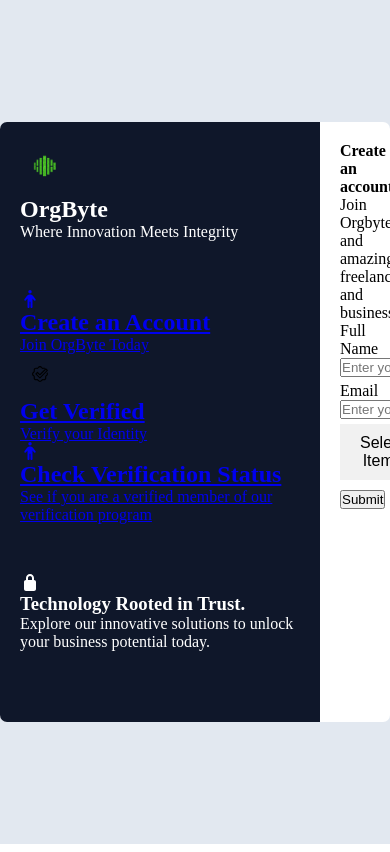
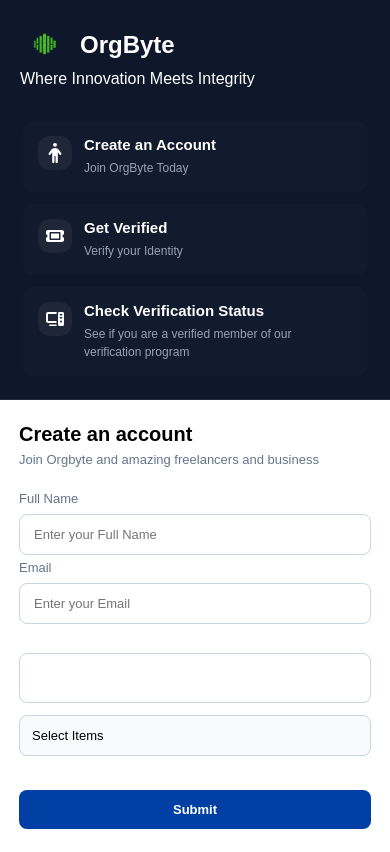
Before and after one commit to hungrie10/richards-orgy-bytes-verification-task, a React (Vite) app in the folder frontend/: page / in a window 390 px wide. Built offline with nearby package versions, Linux system fonts and the light colour scheme.

Commit message:
Rounded up Styling

```diff
--- a/frontend/src/App.css
+++ b/frontend/src/App.css
@@ -2,6 +2,14 @@
   margin: 0;
   padding: 0;
   box-sizing: border-box;
+}
+
+*::-webkit-scrollbar {
+  display: none;
+}
+
+body {
+  font-family: Arial, Helvetica, sans-serif;
 }
 
 #main_page {
@@ -29,7 +37,6 @@
   display: flex;
   flex-direction: column;
   gap: 9%;
-    /* justify-content: space-around; */
 }
 
 #inner_main aside li {
@@ -38,33 +45,245 @@
 
 #org_byte_forms {
   flex: 1;
-  padding: 20px;
   overflow-y: auto;
+}
+
+.sidebar_links {
+  display: flex;
+  flex-direction: column;
+  gap: 16px;
+  padding: 3px;
+  list-style: none;
+}
+
+/* CARD */
+.sidebar_links li a {
+  display: flex;
+  align-items: flex-start;
+  gap: 16px;
+  padding: 7px;
+
+  text-decoration: none;
+  color: white;
+
+  border-radius: 10px;
+
+  background: #1e293b36;
+  border: solid 0.015px #ffffff00;
+
+  transition: 0.25s ease;
+}
+
+/* HOVER EFFECT */
+.sidebar_links li a:hover {
+  border: solid 0.015px #ffffff2b;
+  /* transform: translateY(-2px); */
+
+  background: linear-gradient(135deg, #ffffff09);
+}
+
+/* ICON */
+.sidebar_links li a svg,
+.sidebar_links li a img {
+  flex-shrink: 0;
+
+  width: 22px;
+  height: 22px;
+
+  padding: 10px;
+
+  border-radius: 12px;
+
+  background: rgba(255, 255, 255, 0.05);
+}
+
+/* TEXT */
+.sidebar_links li a span {
+  display: flex;
+  flex-direction: column;
+  gap: 6px;
+}
+
+.sidebar_links li a h2 {
+  font-size: 16px;
+  margin: 0;
+}
+
+.sidebar_links li a p {
+  margin: 0;
+
+  font-size: 13px;
+  line-height: 1.5;
+
+  color: #94a3b8;
+}
+
+.my_forms {
+  height: 100%;
+  padding: 5%;
+}
+
+
+
+.my_forms form {
+  /* border: solid; */
+  height: 100%;
+  padding: 3px;
+  display: flex;
+  flex-direction: column;
+  justify-content: center;
+  gap: 50px;
+}
+
+.my_forms form h1 {
+  font-size: 24px;
+  margin-bottom: 6px;
+}
+
+.my_forms form p {
+  color: #64748b;
+  font-size: 14px;
+}
+
+.my_forms form div {
+  /* border: solid; */
+}
+
+.my_forms form label {
+  display: flex;
+  flex-direction: column;
+  gap: 8px;
+  font-size: 14px;
+  color: #334155;
+}
+
+.my_forms form input {
+  width: 100%;
+  padding: 12px 14px;
+  border: 1px solid #cbd5e1;
+  border-radius: 8px;
+  outline: none;
+  transition: 0.2s ease;
+}
+
+.my_forms form input:focus {
+  border-color: #3b82f6;
+  box-shadow: 0 0 0 3px rgba(59, 130, 246, 0.15);
+}
+
+.my_forms form button[type="submit"] {
+  padding: 12px;
+  border: none;
+  border-radius: 8px;
+  background: #003fa3;
+  color: white;
+  font-weight: 600;
+  cursor: pointer;
+  transition: 0.2s ease;
+}
+
+.my_forms form button:hover {
+  background: #1e293b;
+  color: white;
+}
+
+.dropdown-wrapper {
+  width: 100%;
+  display: flex;
+  flex-direction: column;
+  gap: 12px;
+}
+
+.selected-box {
+  min-height: 50px;
+  padding: 12px;
+
+  border: 1px solid #cbd5e1;
+  border-radius: 8px;
+
+  background: white;
+
+  display: flex;
+  align-items: center;
+
+  font-size: 14px;
+  color: #334155;
+
+  overflow-x: auto;
 }
 
 .dropdown {
   position: relative;
-  display: inline-block;
+  width: 100%;
 }
+
 .dropbtn {
-  background-color: #f1f1f1;
-  color: black;
-  padding: 10px 20px;
-  font-size: 16px;
-  border: none;
+  width: 100%;
+  padding: 12px;
+  border: 1px solid #cbd5e1;
+  border-radius: 8px;
+  background: #f8fafc;
   cursor: pointer;
+  font-size: 14px;
+  text-align: left;
 }
+
 .dropdown-content {
   display: none;
   position: absolute;
-  min-width: 160px;
-  border: 1px solid #ddd;
-  z-index: 1;
+  top: 110%;
+  left: 0;
+  width: 100%;
+  max-height: 220px;
   overflow-y: auto;
+  background: white;
+  border: 1px solid #cbd5e1;
+  border-radius: 8px;
+  padding: 10px;
+  box-shadow: 0 10px 25px rgba(0, 0, 0, 0.08);
+  z-index: 100;
 }
+
 .dropdown:hover .dropdown-content {
-  display: block;
+  display: flex;
+  flex-direction: column;
+  gap: 10px;
 }
+
+.dropdown-content label {
+  display: flex;
+  align-items: center;
+  gap: 10px;
+
+  cursor: pointer;
+}
+
+.dropdown-content label input {
+  width: 16px;
+  height: 16px;
+
+  margin: 0;
+}
+
+.job_picks {
+  display: flex;
+  flex-wrap: wrap;
+  gap: 10px;
+  padding: 0;
+  margin: 0;
+  list-style: none;
+}
+
+.job_picks li {
+  padding: 8px 14px;
+  background: #dbeafe;
+  color: #1e3a8a;
+  border-radius: 999px;
+  font-size: 14px;
+  font-weight: 500;
+  border: 1px solid #93c5fd;
+}
+
 input[type="checkbox"] {
   margin-right: 5px;
 }
@@ -75,3 +294,140 @@
 .submit-btn {
   margin-top: 10px;
 }
+
+
+
+@media (max-width: 950px) {
+  #main_page {
+    padding: 20px;
+  }
+
+  #inner_main {
+    width: 100%;
+    height: auto;
+    min-height: 600px;
+  }
+
+  #inner_main aside {
+    width: 280px;
+  }
+}
+
+
+
+@media (max-width: 768px) {
+
+  #main_page {
+    padding: 15px;
+    align-items: flex-start;
+  }
+
+  #inner_main {
+    flex-direction: column;
+    width: 100%;
+    height: auto;
+  }
+
+  #inner_main aside {
+    width: 100%;
+    gap: 30px;
+
+    border-bottom: 1px solid rgba(255,255,255,0.08);
+  }
+
+  #inner_main aside div span {
+    display: flex;
+    align-items: center;
+    gap: 10px;
+  }
+
+  .sidebar_links {
+    gap: 12px;
+  }
+
+  .sidebar_links li a {
+    padding: 14px;
+  }
+
+  .sidebar_links li a h2 {
+    font-size: 15px;
+  }
+
+  .sidebar_links li a p {
+    font-size: 12px;
+  }
+
+
+  #org_byte_forms {
+    width: 100%;
+  }
+
+  .my_forms {
+    padding: 25px 20px;
+  }
+
+  .my_forms form {
+    gap: 30px;
+  }
+
+  .my_forms form h1 {
+    font-size: 22px;
+  }
+
+
+  .dropdown-content {
+    max-height: 180px;
+  }
+
+
+  .job_picks li {
+    font-size: 12px;
+    padding: 7px 12px;
+  }
+}
+
+
+@media (max-width: 480px) {
+
+  #main_page {
+    padding: 0;
+  }
+
+  #inner_main {
+    border-radius: 0;
+    min-height: 100vh;
+  }
+
+  .my_forms {
+    padding: 20px 16px;
+  }
+
+  .my_forms form {
+    gap: 24px;
+  }
+
+  .my_forms form h1 {
+    font-size: 20px;
+  }
+
+  .my_forms form p {
+    font-size: 13px;
+  }
+
+  .sidebar_links li a {
+    gap: 12px;
+  }
+
+  .sidebar_links li a svg,
+  .sidebar_links li a img {
+    width: 18px;
+    height: 18px;
+    padding: 8px;
+  }
+
+  .dropbtn,
+  .my_forms form input,
+  .my_forms form button {
+    font-size: 13px;
+  }
+}
--- a/frontend/src/App.jsx
+++ b/frontend/src/App.jsx
@@ -1,6 +1,6 @@
 import { Link, Routes, Route } from "react-router-dom";
 import { FontAwesomeIcon } from "@fortawesome/react-fontawesome";
-import { faPerson } from "@fortawesome/free-solid-svg-icons";
+import { faComputer, faPerson, faTicket } from "@fortawesome/free-solid-svg-icons";
 import { faLock } from "@fortawesome/free-solid-svg-icons";
 import { useState } from "react";
 import logo from "../public/logo.png";
@@ -22,7 +22,7 @@
             <p>Where Innovation Meets Integrity</p>
           </div>
 
-          <ul>
+          <ul className="sidebar_links">
             <li>
               <Link to={"/"}>
                 <FontAwesomeIcon icon={faPerson} />
@@ -34,7 +34,7 @@
             </li>
             <li>
               <Link to={"/verified"}>
-                <img src={verifiy} width={40} alt="" />
+                <FontAwesomeIcon icon={faTicket} />
                 <span>
                   <h2>Get Verified</h2>
                   <p>Verify your Identity</p>
@@ -43,7 +43,7 @@
             </li>
             <li>
               <Link to={"/signin"}>
-                <FontAwesomeIcon icon={faPerson} />
+                <FontAwesomeIcon icon={faComputer} />
                 <span>
                   <h2>Check Verification Status</h2>
                   <p>
@@ -54,14 +54,7 @@
             </li>
           </ul>
 
-          <article>
-            <FontAwesomeIcon icon={faLock} />
-            <span>
-              <h3>Technology Rooted in Trust.</h3>
-              <p> Explore our innovative solutions to unlock your business potential today.</p>
-              <p></p>
-            </span>
-          </article>
+
         </aside>
         <section id="org_byte_forms">
           <Routes>
--- a/frontend/src/pages/Create.jsx
+++ b/frontend/src/pages/Create.jsx
@@ -58,8 +58,11 @@
   return (
     <section className="my_forms">
       <form>
-        <h1>Create an account</h1>
-        <p>Join Orgbyte and amazing freelancers and business</p>
+        <div>
+          <h1>Create an account</h1>
+          <p>Join Orgbyte and amazing freelancers and business</p>
+        </div>
+
         <div>
           <label>
             <p>Full Name</p>
@@ -70,9 +73,16 @@
             <input type="email" placeholder="Enter your Email" />
           </label>
         </div>
-        <div>
+
+        <div className="dropdown-wrapper">
+          <div className="selected-box">
+            <ul className="job_picks">{selectedItems?.map((i) => <li>{i}</li>)}</ul>
+          </div>
+
           <div className="dropdown">
-            <button className="dropbtn">Select Items</button>
+            <button type="button" className="dropbtn">
+              Select Items
+            </button>
 
             <div className="dropdown-content">
               {items.map((item) => (
@@ -82,16 +92,15 @@
                     checked={selectedItems.includes(item)}
                     onChange={() => handleChange(item)}
                   />
-                  {item}
+                  <span>{item}</span>
                 </label>
               ))}
             </div>
           </div>
-
-          <button onClick={submitSelection} className="submit-btn">
-            Submit
-          </button>
         </div>
+        <button type="submit" onClick={submitSelection} className="submit-btn">
+          Submit
+        </button>
       </form>
     </section>
   );
--- a/frontend/src/pages/SignIn.jsx
+++ b/frontend/src/pages/SignIn.jsx
@@ -2,10 +2,12 @@
 
 function SignIn() {
   return (
-    <section>
+    <section className="my_forms">
       <form>
+        <div>
         <h1>Welcome Back</h1>
         <p>Now to check your verification status</p>
+        </div>
 
         <div>
           <label htmlFor="">
@@ -18,7 +20,7 @@
           </label>
         </div>
 
-        <button>Submit</button>
+        <button type="submit">Submit</button>
       </form>
     </section>
   );
--- a/frontend/src/pages/Verified.jsx
+++ b/frontend/src/pages/Verified.jsx
@@ -2,11 +2,14 @@
 
 function Verified() {
   return (
-    <section>
+    <section className="my_forms">
       <form>
+        <div>
           <h1>Enter a Verification</h1>
           <p>We Just Sent you a verification code</p>
+        </div>
 
+        <div>
           <label>
             <p>Enter your verification code</p>
             <input
@@ -16,8 +19,9 @@
               id=""
             />
           </label>
+        </div>
 
-        <button>Confirm Verification Code</button>
+        <button type="submit">Confirm Verification Code</button>
       </form>
     </section>
   );
```
Lines whose indentation alone changed are shown as unchanged.
